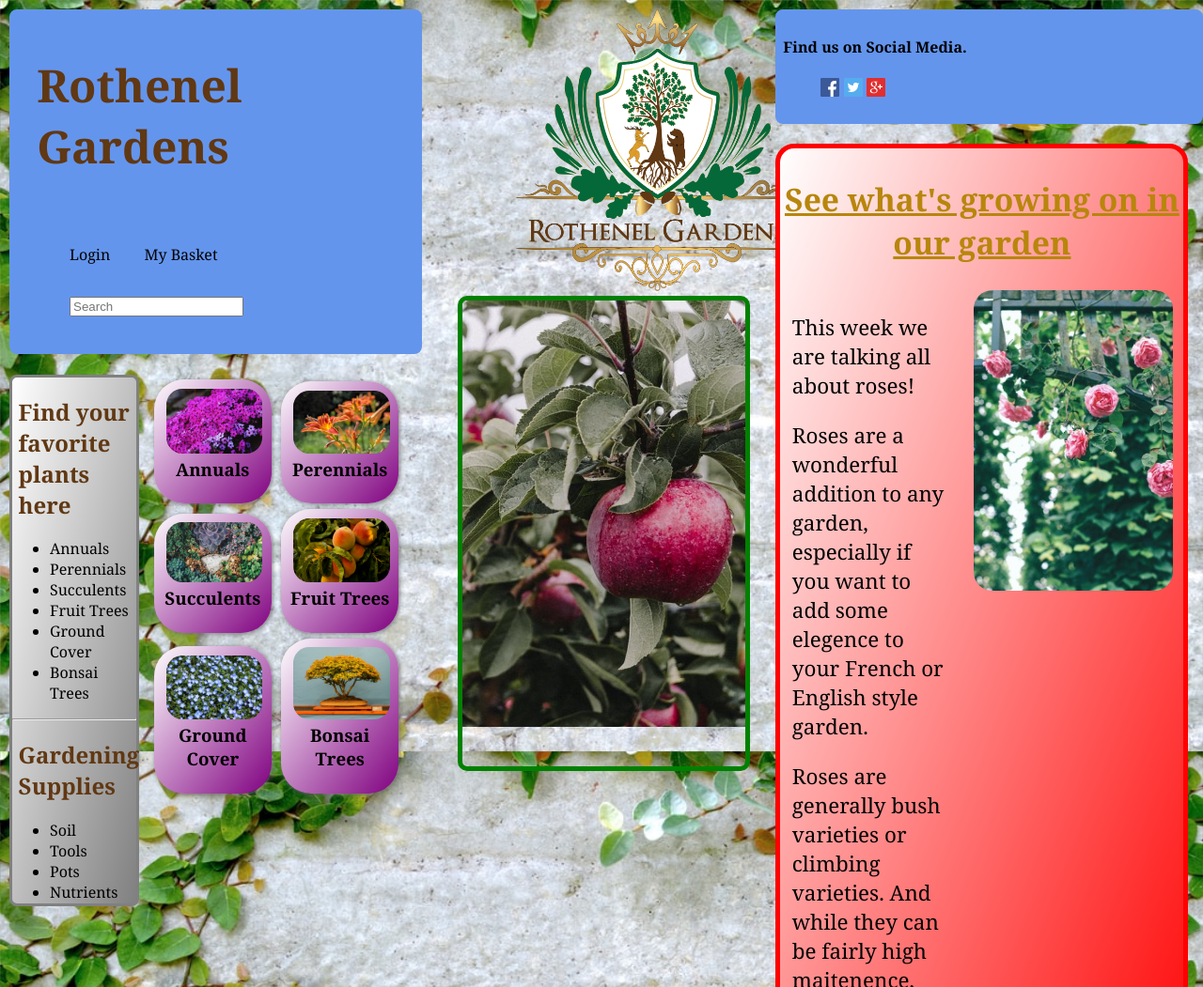
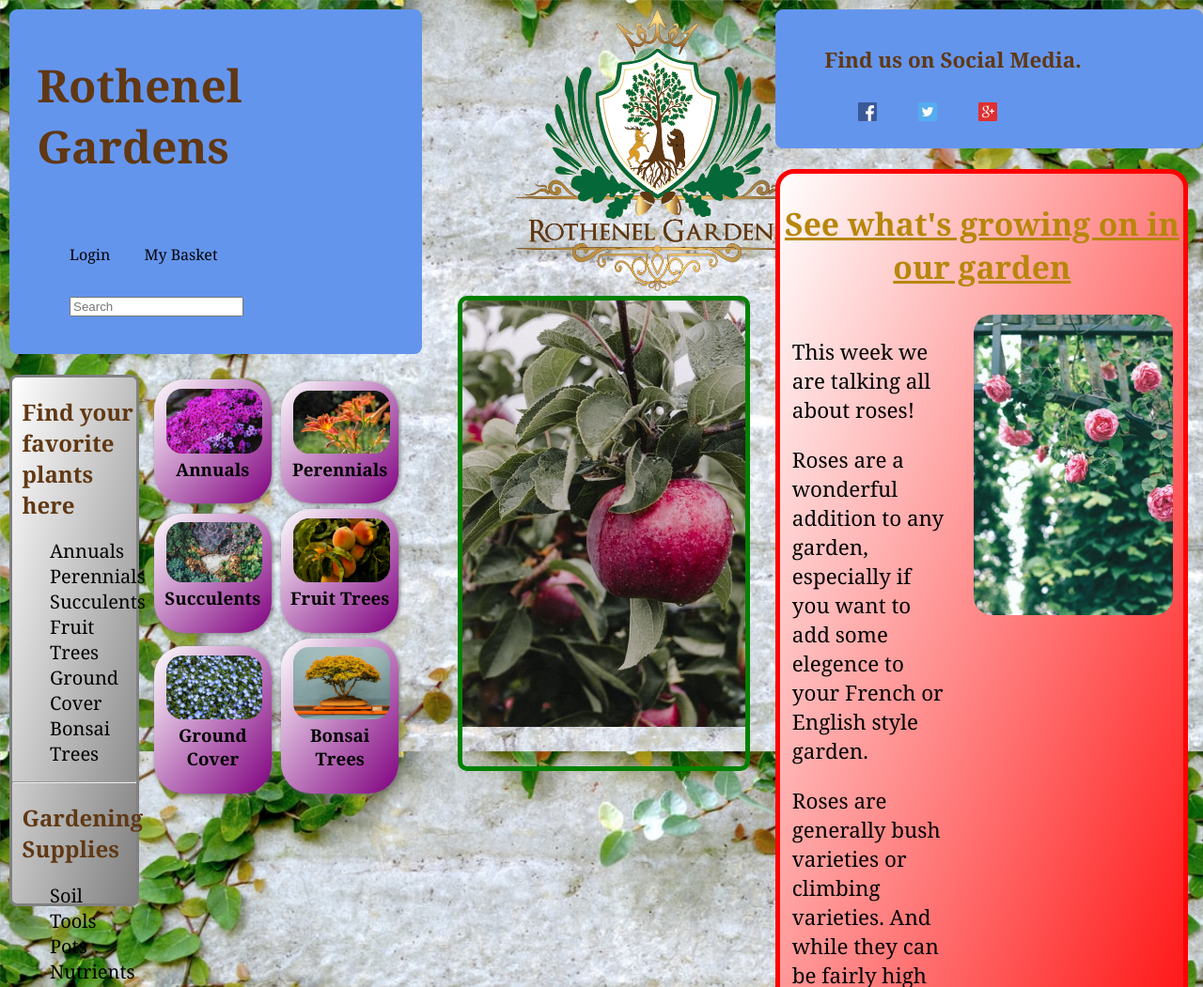
Before and after one commit to DavidBehrmann/StaticStoreFront, a plain HTML site: page index.html in a window 1280 px wide. Shown: the top 1051 px of the page at 94% size. Drawn offline with Linux system fonts and the light colour scheme.

Commit message:
finished, for now

```diff
--- a/main.css
+++ b/main.css
@@ -35,6 +35,7 @@ a{
     float: left;
 
 }
+
 .mainMenu{
 
     border: 8px cornflowerblue solid;
@@ -59,10 +60,12 @@ a{
     float: left;
 }
 .sideBar h2{
-    margin-left: 5%;
+    margin-left: 8%;
 }
 .sideBar ul li{
     text-decoration: none;
+    list-style:none;
+    font-size: 20px;
 }
 
 .inventory{
@@ -203,7 +206,18 @@ a{
 .accountMenu li{
     list-style-type: none;
     display: inline-block;
+    padding-left: 10%;
+
 }
+.accountMenu h4{
+    color: #603813;
+    font-size: 140%;
+    padding-left: 10%;
+}
+
+
+
+
 .blog{
     margin-top: 5%;
     border: 5px red solid;
```
Also changed, not shown: index.html (+2 -0 lines).
